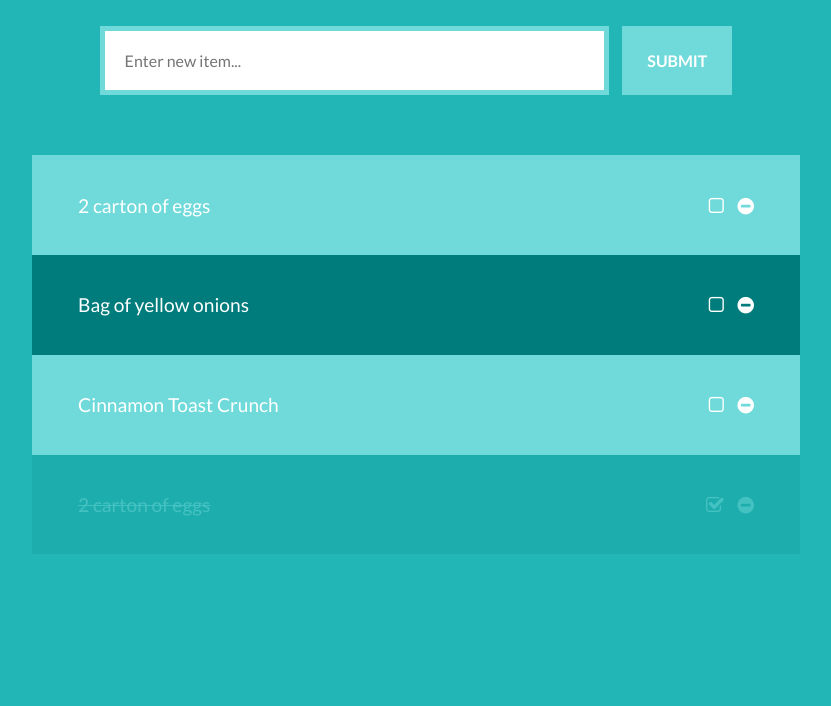
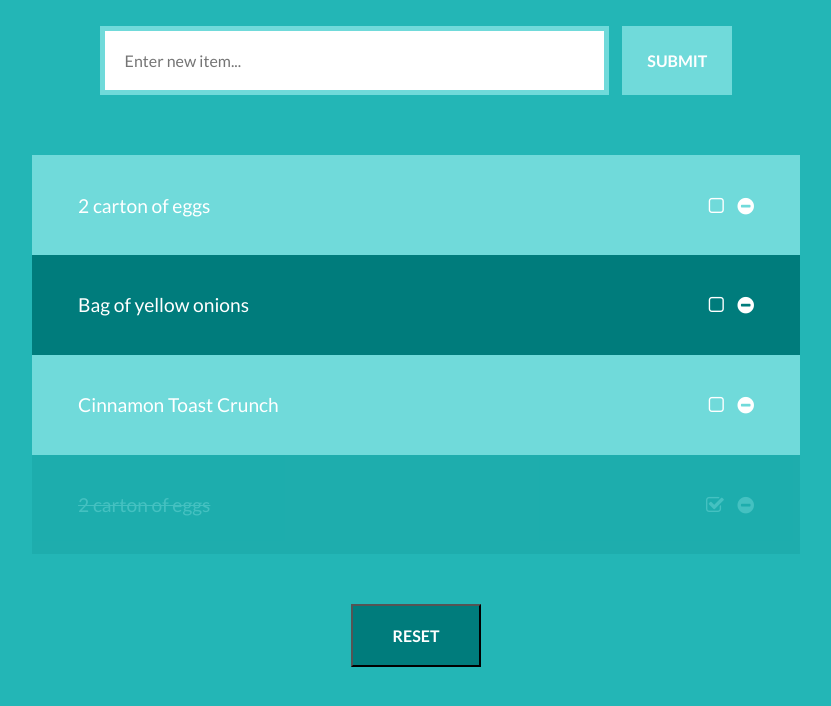
Before and after one commit to kedarjoyner/shopping-app, a plain HTML site: page index.html in a window 1280 px wide. Shown: the part 222-928 px from the top of the page, without its empty margins (224-1055 px from the left). Before the commit the page ends 876 px from the top, so only its background shows below. Drawn offline with Linux system fonts and the light colour scheme.

Commit message:
add reset button

```diff
--- a/css/main.css
+++ b/css/main.css
@@ -41,7 +41,7 @@ h1 {
 /* FORM SAND BUTTON STYLING */
 
 .form-wrap input, button {
-	  -webkit-appearance: none;
+-webkit-appearance: none;
   -moz-appearance: none;
   appearance: none;
   outline: none;
@@ -57,7 +57,6 @@ h1 {
 }
 
 .form-wrap button[type="submit"] {
-	box-shadow:none !important;
 	margin-left: 10px;
 	font-size: 1em;
 	color: #FFF;
@@ -90,7 +89,6 @@ h1 {
 
 .items-wrap {
 	margin-top: 40px;
-	margin-bottom: 100px;
 }
 
 
@@ -131,6 +129,27 @@ ul {
 
 a {
 	color: #FFF;
+}
+
+/* FOOTER */
+
+.footer-wrap {
+	margin-top: 50px;
+	margin-bottom: 60px;
+	text-align: center;
+}
+
+.footer-wrap button[type="reset"] {
+	font-size: 1em;
+	color: #FFF;
+	font-weight: 700;
+	text-transform: uppercase;
+	background-color: #007c7c;
+	padding: 20px 40px;
+}
+
+a.reset-link:hover {
+	background-color: #007c7c;;
 }
 
 
--- a/index.html
+++ b/index.html
@@ -55,6 +55,13 @@
 			</ul>
 		</div>
 	</div>
+		<footer>
+			<div class="footer-wrap">
+				<a href="#" class="reset-link">
+					<button class="reset-button" type="reset">Reset</button>
+				</a>
+			</div>
+		</footer>
 
 </body>
 </html>
--- a/js/app.js
+++ b/js/app.js
@@ -5,3 +5,7 @@ list app allows users to add items
 to a list, and check them off or
 delete them as they aquire
 each item. */
+
+$(document).ready(function() {
+	$('.form-submit').on('click', enterItem);
+})
```
